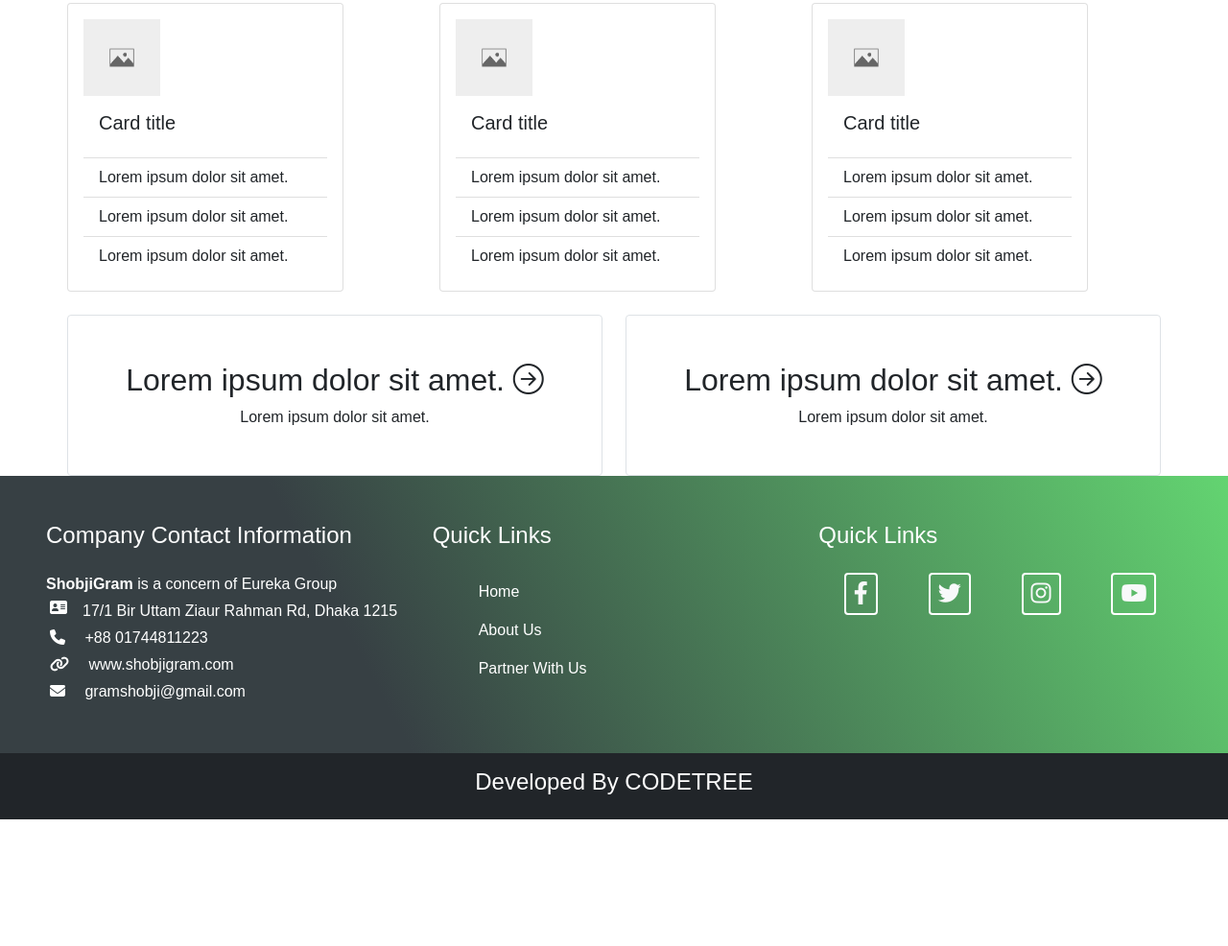
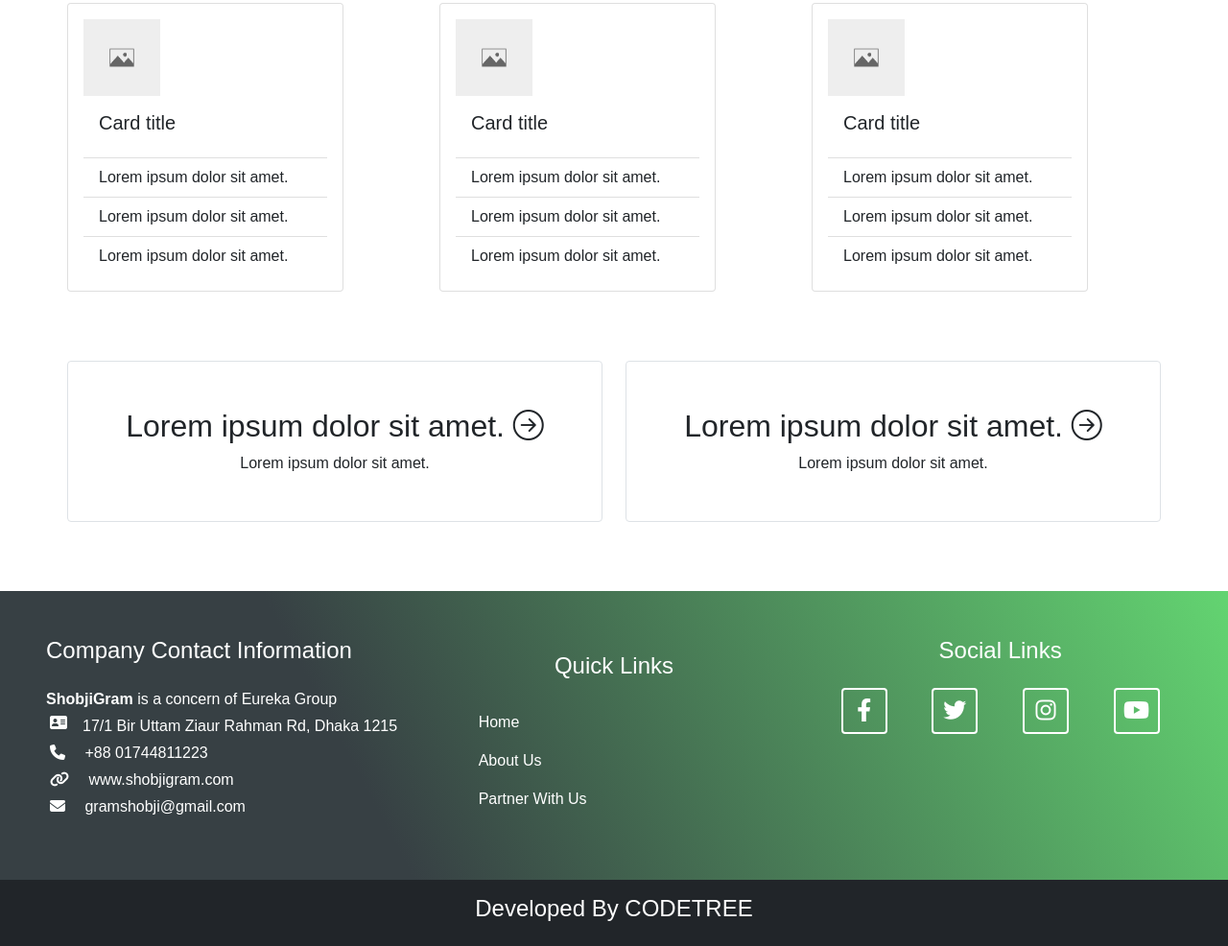
Before and after one commit to CodeTree123/shobjigram, a plain HTML site: page index.html in a window 1280 px wide. Shown: the part 1166-2152 px from the top of the page at 96% size. Before the commit the page ends 2020 px from the top, so only its background shows below. Drawn offline with nearby package versions, Linux system fonts and the light colour scheme.

Commit message:
design modified

```diff
--- a/assets/css/style.css
+++ b/assets/css/style.css
@@ -42,14 +42,64 @@ footer{
 .footer-quick-links{
     border: none;
 }
-.social-border{
+/* .social-border{
+    height: 3rem;
+    width: 3rem;
+    display: flex;
+    justify-content: center;
+    align-items: center;
     border: 2px solid #ffffff;
     transition: all .2s linear;
 }
 .social-border:hover{
+    transform: perspective(1);
     background-color: #146c43;
     color: #fff;
-}
+} */
+
+.social-border {
+    height: 3rem;
+    width: 3rem;
+    display: flex;
+    justify-content: center;
+    align-items: center;
+    padding: 0.8em 1.8em;
+    border: 2px solid #fff;
+    position: relative;
+    overflow: hidden;
+    background-color: transparent;
+    text-align: center;
+    text-transform: uppercase;
+    font-size: 16px;
+    transition: .3s;
+    z-index: 1;
+    font-family: inherit;
+    color: #fff;
+   }
+
+   .social-border::before {
+    content: '';
+    width: 0;
+    height: 300%;
+    position: absolute;
+    top: 50%;
+    left: 50%;
+    transform: translate(-50%, -50%) rotate(45deg);
+    background: #146c43;
+    transition: .5s ease;
+    display: block;
+    z-index: -1;
+   }
+
+   .social-border:hover::before {
+    width: 150%;
+
+   }
+
+   .social-border:hover {
+    color: #fff;
+    transform: scale(1.1);
+   }
 /* footer end */
 
 /* HOME PAGE */
--- a/assets/js/include.js
+++ b/assets/js/include.js
@@ -77,8 +77,8 @@ class MyFooter extends HTMLElement {
                 </p>
               </div>
           </div>
-          <div class="col-lg-4">
-              <h4>Quick Links</h4>
+          <div class="col-lg-4 mt-sm-3 mt-3">
+          <h4 class="text-center">Quick Links</h4>
               <div class="mt-4">
                 <ul>
                   <li class="list-group-item footer-quick-links">
@@ -95,7 +95,7 @@ class MyFooter extends HTMLElement {
               </div>
           </div>
           <div class="col-lg-4">
-              <h4>Quick Links</h4>
+              <h4 class="text-center">Social Links</h4>
               <div class="mt-4 d-flex justify-content-around">
                 <a href="www.facebook.com" class=" text-decoration-none link-light">
                  <div class="social-border rounded p-2">
--- a/index.html
+++ b/index.html
@@ -46,8 +46,7 @@
             </div>
         </section>
         <section class="section-1 my-5">
-            <div class="text-center"  data-aos="fade-down"
-                                      data-aos-easing="ease-in"
+            <div class="text-center"  data-aos="fade-up"
                                       data-aos-duration="1000"
                                       data-aos-once="true">
                 <h2 class="text-center">About US</h2>
@@ -104,7 +103,9 @@
                 <div class="row my-4">
                     <div class="col-xxl-4 col-xl-4 col-lg-4 col-md-4 col-sm-12 col-12">
                         <div>
-                            <div class="card p-3" style="width: 18rem;">
+                            <div class="card p-3" style="width: 18rem;" data-aos="fade-down"
+                            data-aos-easing="linear"
+                            data-aos-duration="500">
                                 <img src="assets/img/step.png" class=" " alt="..." width="80" height="80">
                                 <div class="card-body">
                                   <h5 class="card-title">Card title</h5>
@@ -120,7 +121,10 @@
                     </div>
                     <div class="col-xxl-4 col-xl-4 col-lg-4 col-md-4 col-sm-12 col-12">
                         <div>
-                            <div class="card p-3" style="width: 18rem;">
+                            <div class="card p-3" style="width: 18rem;" data-aos="fade-down"
+                            data-aos-delay="500"
+                            data-aos-easing="linear"
+                            data-aos-duration="1000">
                                 <img src="assets/img/step.png" class=" " alt="..." width="80" height="80">
                                 <div class="card-body">
                                   <h5 class="card-title">Card title</h5>
@@ -136,7 +140,10 @@
                     </div>
                     <div class="col-xxl-4 col-xl-4 col-lg-4 col-md-4 col-sm-12 col-12">
                         <div>
-                            <div class="card p-3" style="width: 18rem;">
+                            <div class="card p-3" style="width: 18rem;" data-aos="fade-down"
+                            data-aos-easing="linear"
+                            data-aos-delay="1000"
+                            data-aos-duration="1500">
                                 <img src="assets/img/step.png" class=" " alt="..." width="80" height="80">
                                 <div class="card-body">
                                   <h5 class="card-title">Card title</h5>
@@ -153,9 +160,9 @@
                 </div>
             </div>
         </section>
-        <section class="section-4   ">
-          <div class="row justify-content-between">
-            <div class="col-xxl-6 col-xl-6 col-lg-6 col-md-6 col-sm-12 col-12 text-center">
+        <section class="section-4   my-5">
+          <div class="row justify-content-between p-lg-0 p-sm-4 p-4">
+            <div class="col-xxl-6 col-xl-6 col-lg-6 col-md-6 col-sm-12 col-12 my-lg-4 my-md-4 my-sm-4 my-4  text-center">
               <a href="#" class="text-decoration-none ">
                 <div class="py-5 border rounded link-dark">
                   <h2>Lorem ipsum dolor sit amet.
@@ -165,7 +172,7 @@
                 </div>
               </a>
             </div>
-            <div class="col-xxl-6 col-xl-6 col-lg-6 col-md-6 col-sm-12 col-12 text-center">
+            <div class="col-xxl-6 col-xl-6 col-lg-6 col-md-6 col-sm-12 col-12 my-lg-4 my-md-4 my-sm-4 my-4  text-center">
               <a href="#" class="text-decoration-none ">
               <div class="py-5 border rounded link-dark">
                 <h2>Lorem ipsum dolor sit amet.
```
